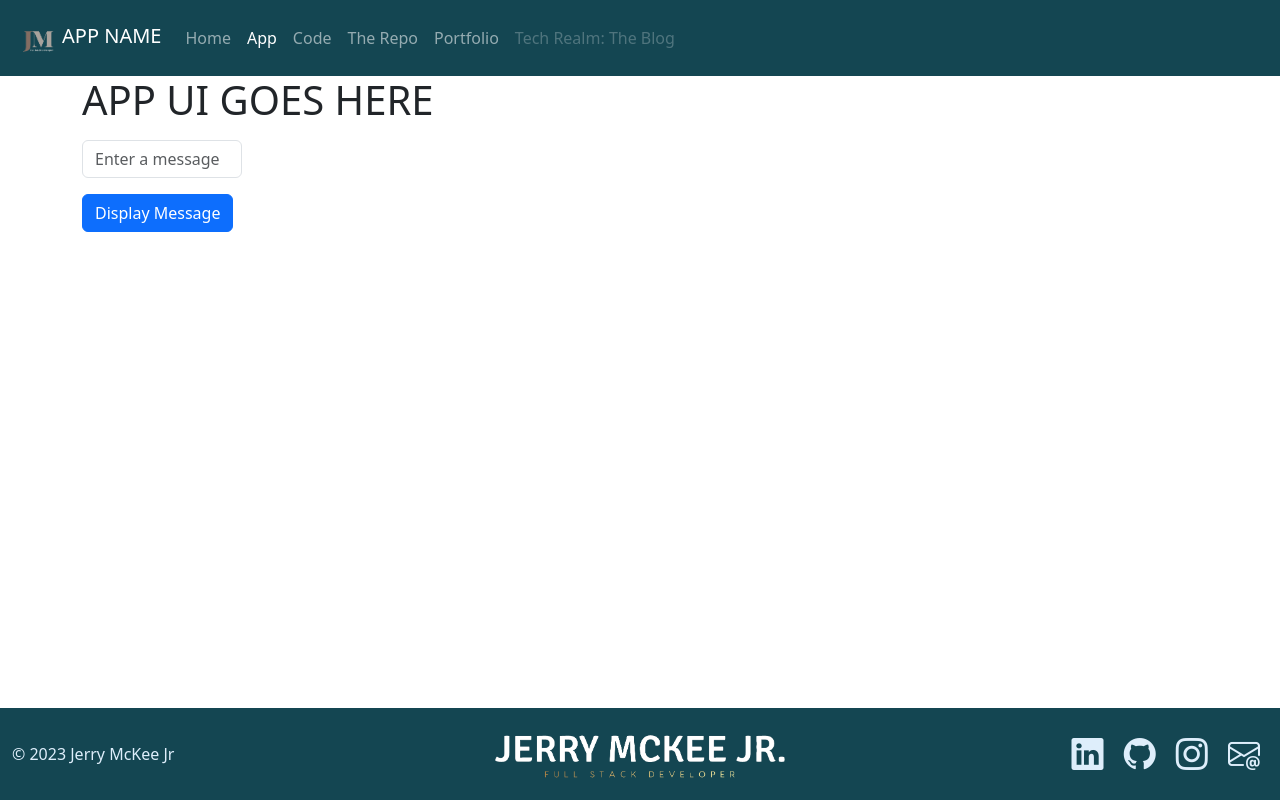
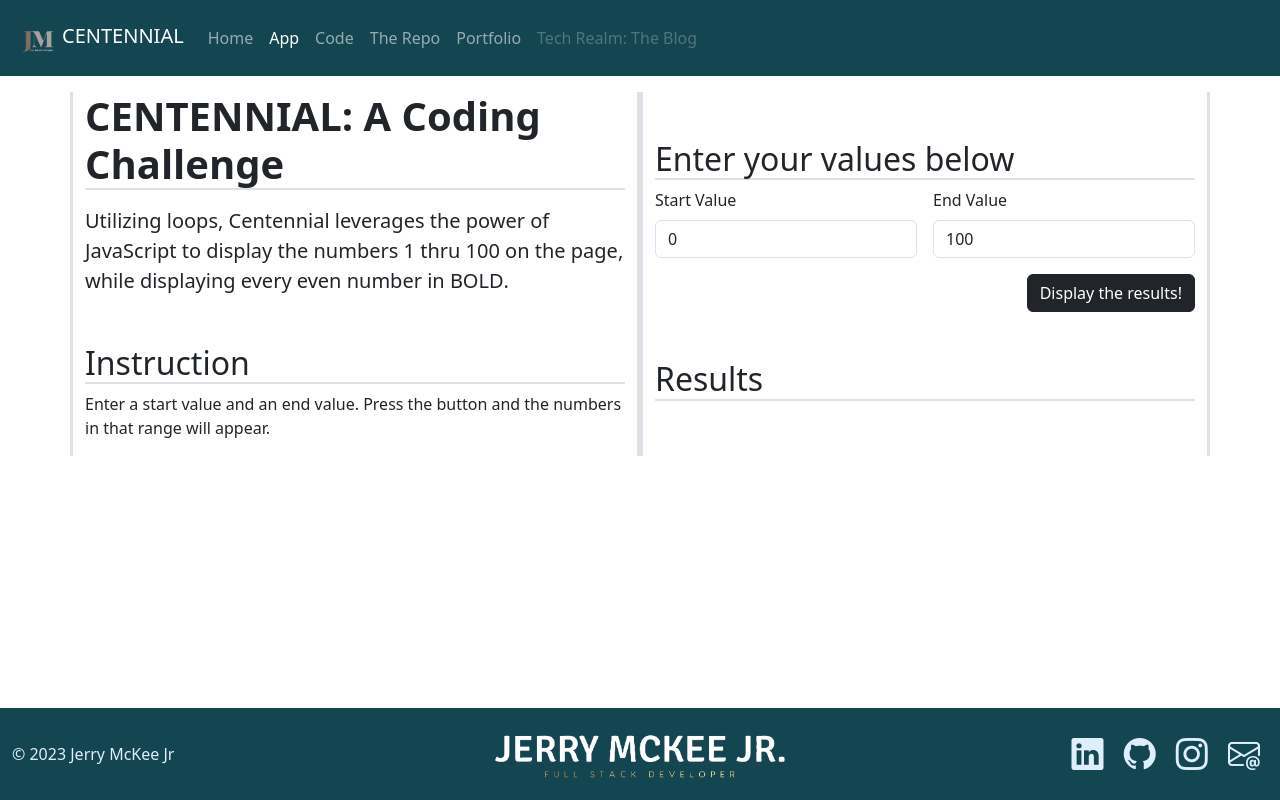
Before and after one commit to McKeeJerry-FS/GuardianHundo_23, a plain HTML site: page app.html in a window 1280 px wide. Drawn offline with nearby package versions, Linux system fonts and the light colour scheme; some packages are replaced by stand-ins of ours; a script that the page names is missing.

Commit message:
setup html for centennial

```diff
--- a/app.html
+++ b/app.html
@@ -3,7 +3,7 @@
 <head>
     <meta charset="UTF-8">
     <meta name="viewport" content="width=device-width, initial-scale=1.0 shrink-to-fit=no">
-    <title>APP NAME: By Jerry McKee Jr</title>
+    <title>CENTENNIAL: By Jerry McKee Jr</title>
 
     <!-- Bootstrap -->
     <link href="https://cdn.jsdelivr.net/npm/bootstrap@5.3.2/dist/css/bootstrap.min.css" rel="stylesheet" integrity="sha384-T3c6CoIi6uLrA9TneNEoa7RxnatzjcDSCmG1MXxSR1GAsXEV/Dwwykc2MPK8M2HN" crossorigin="anonymous">
@@ -19,11 +19,12 @@
     <link rel="stylesheet" href="/css/theme.css">
     <!-- <link rel="stylesheet" href="/css/prism.css"> -->
 </head>
+
 <body>
     <nav class="navbar navbar-expand-lg navbar-dark">
         <div class="container-fluid">
             <a class="navbar-brand" href="/index.html">
-                <img src="/img/JM_Logo_Light-removebg-preview.png" alt="" height="50">APP NAME</a>
+                <img src="/img/JM_Logo_Light-removebg-preview.png" alt="" height="50">CENTENNIAL</a>
             <button class="navbar-toggler" type="button" data-bs-toggle="collapse"
                 data-bs-target="#navbarSupportedContent" aria-controls="navbarSupportedContent" aria-expanded="false"
                 aria-label="Toggle navigation">
@@ -58,10 +59,39 @@
         </div>
     </nav>
 
-    <main class="container">
-        <h1>APP UI GOES HERE</h1>
-        <input type="text" class="form-control my-3" placeholder="Enter a message" style="width: 10rem" id="message">
-        <button id="btnSubmit" class="btn btn-primary">Display Message</button>
+    <main class="container py-3">
+        <div class="row gy-2 row-cols-1 row-cols-md-2">
+            <div class="col border-3 border-start border-end">
+                <h1 class="fw-bold mb-3 border-bottom border-2">CENTENNIAL: A Coding Challenge</h1>
+                <p class="lead">Utilizing loops, Centennial leverages the power of JavaScript to display the numbers 1 thru 100 on the page, while displaying every even number in <strong>BOLD</strong>.</p>
+                <h2 class="mt-5 border-bottom border-2">Instruction</h2>
+                <p>Enter a start value and an end value. Press the button and the numbers in that range will appear.</p>
+            </div>
+
+            <div class="col border-3 border-start border-end">
+                <h2 class="mt-5 border-bottom border-2">Enter your values below</h2>
+                <form action="" class="row g-3">
+                    <div class="col">
+                        <label class="form-label" for="startValue">Start Value</label>
+                        <input type="number"" class="form-control" id="startValue" name="startValue" placeholder="Start Value" Value="0" />
+                    </div>
+                    <div class="col">
+                        <label class="form-label" for="endValue">End Value</label>
+                        <input type="number"" class="form-control" id="endValue" name="endValue" placeholder="End Value" Value="100" />
+                    </div>
+                    <div class="col-12 text-end">
+                        <button class="btn btn-dark" id="btnSubmit" type="button">Display the results!</button>
+                    </div>
+                </form>
+                <h2 class=" mt-5 border-bottom border-2">Results</h2>
+                <table>
+                    <tbody id="results">
+                        <!-- values go here -->
+                        <!-- e.g. <tr><td> i </td></tr> -->
+                    </tbody>
+                </table>
+            </div>
+        </div>
     </main>
 
     <!-- Footer -->
@@ -96,8 +126,10 @@
     <!-- Script tags -->
     <!-- Bootstrap JS -->
     <script src="https://cdn.jsdelivr.net/npm/bootstrap@5.3.2/dist/js/bootstrap.bundle.min.js" integrity="sha384-C6RzsynM9kWDrMNeT87bh95OGNyZPhcTNXj1NW7RuBCsyN/o0jlpcV8Qyq46cDfL" crossorigin="anonymous"></script>
+
     <!-- Sweetalert 2 JS -->
     <script src="https://cdn.jsdelivr.net/npm/sweetalert2@11"></script>
+
     <!-- Custom JS -->
     <script src="/js/site.js"></script>
     <script>
--- a/js/site.js
+++ b/js/site.js
@@ -1,12 +1,5 @@
-function displayMessage() {
-    // get the text out of input and assign to a variable
-    let msg = document.getElementById('message').value;
+// Get the numbers from the page
 
-    Swal.fire(
-        {
-            backdrop: false,
-            title: 'APP NAME',
-            text: msg, // <-- replace this with the variable
-        }
-    );
-}
+// Generate a list of all numbers between the start and end values
+
+// display each of those numbers on the page
```
Also changed, not shown: code.html (+3 -3 lines), index.html (+5 -5 lines), img/Centennial.png (added).
